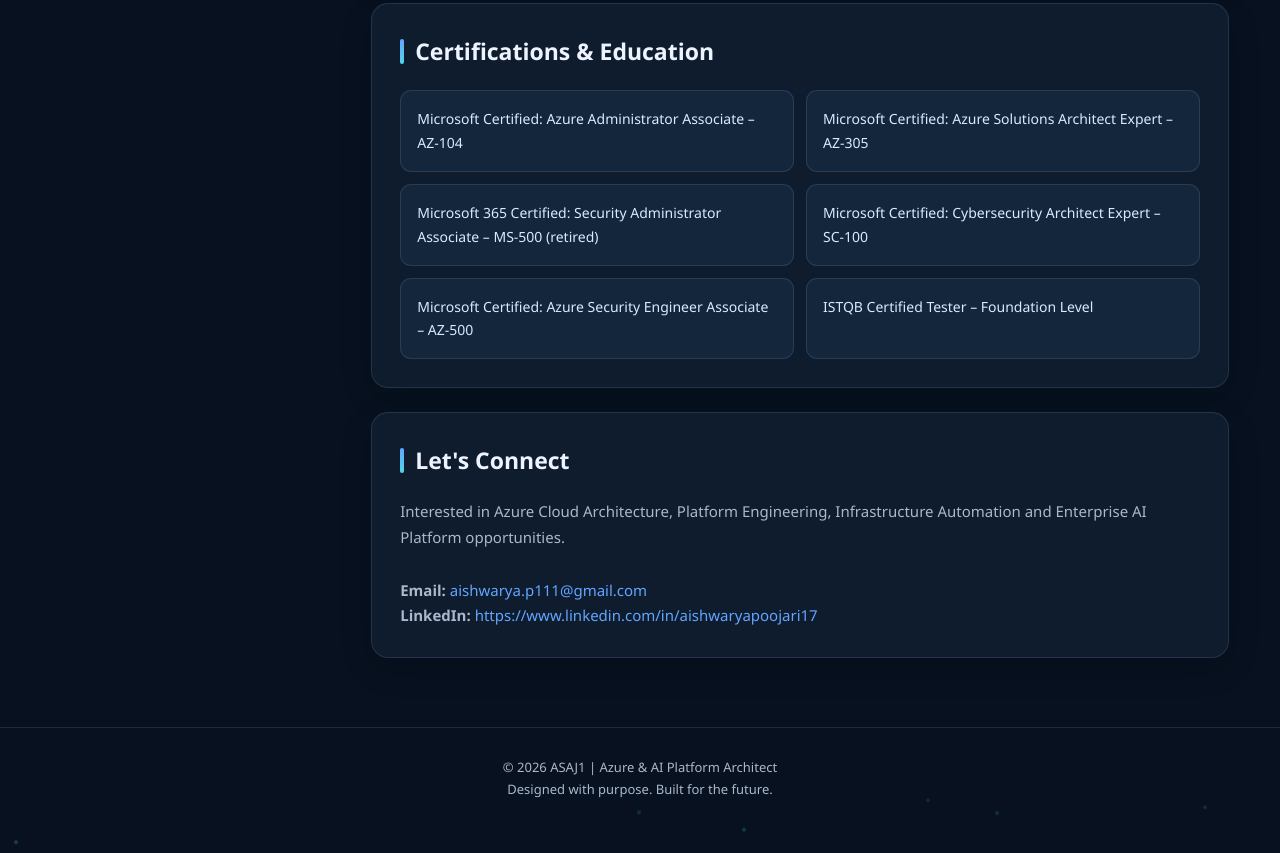
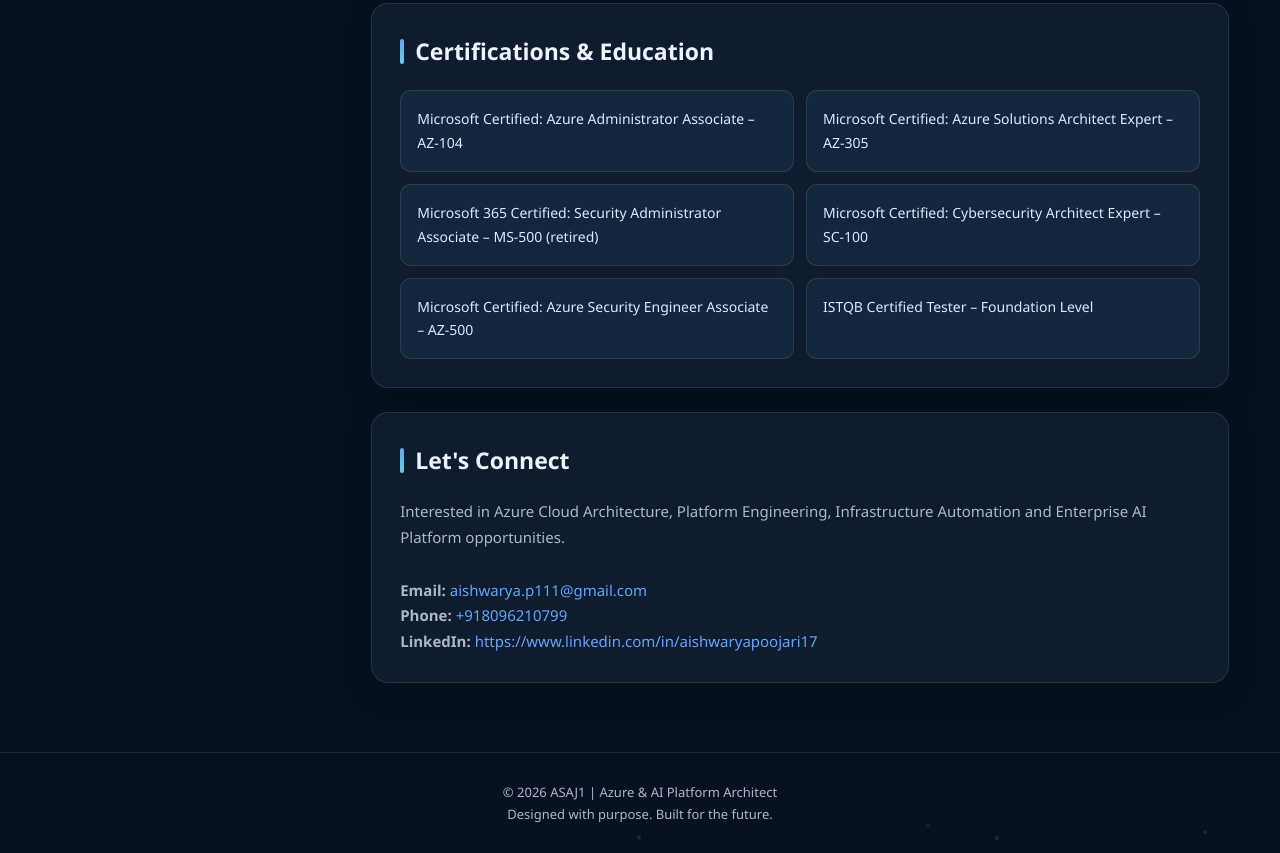
Before and after one commit to aishwaryap111-tech/professional-exp, a plain HTML site: page index.html in a window 1280 px wide. Shown: the part 2630-3483 px from the top of the page. Before the commit the page ends 3458 px from the top, so only its background shows below. Drawn offline with Linux system fonts and the light colour scheme.

Commit message:
Update index.html

```diff
--- a/index.html
+++ b/index.html
@@ -694,6 +694,7 @@ footer {
       </p>
       <br>
       <p><strong>Email:</strong> <a href="mailto:YOUR_EMAIL@example.com">aishwarya.p111@gmail.com</a></p>
+      <p><strong>Phone:</strong> <a href="tel:+91YOURNUMBER">+918096210799</a></p>
       <p><strong>LinkedIn:</strong> <a href="https://www.linkedin.com/in/YOUR-LINKEDIN/" target="_blank" rel="noopener">https://www.linkedin.com/in/aishwaryapoojari17</a></p>
     </section>
 
```
